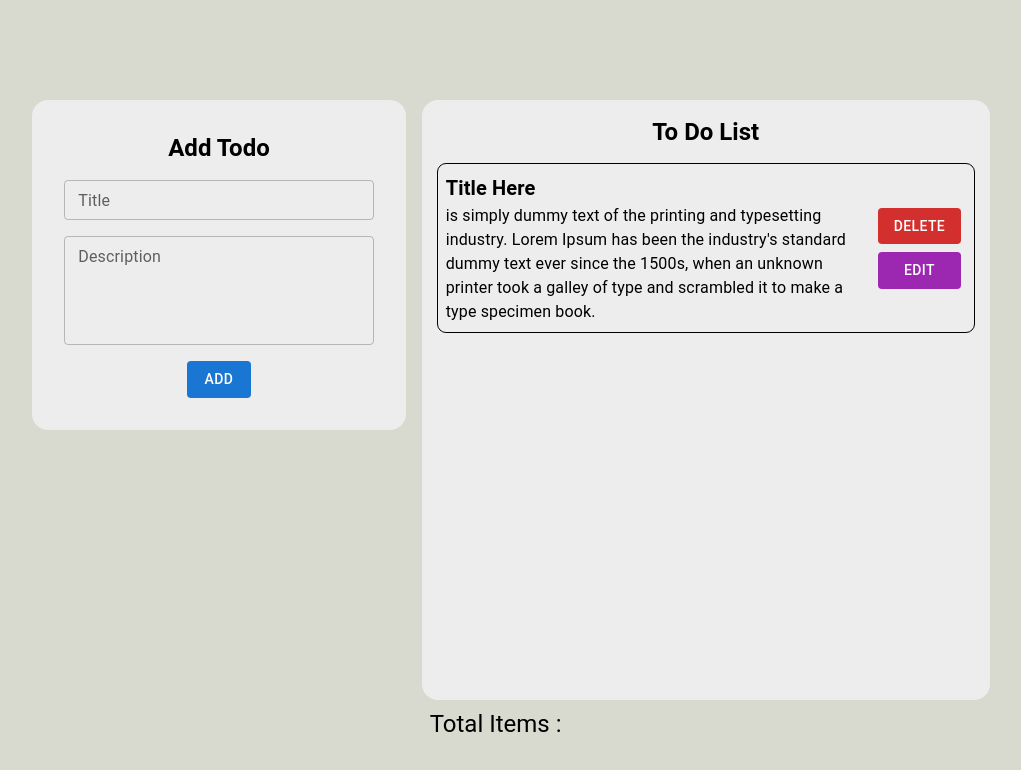
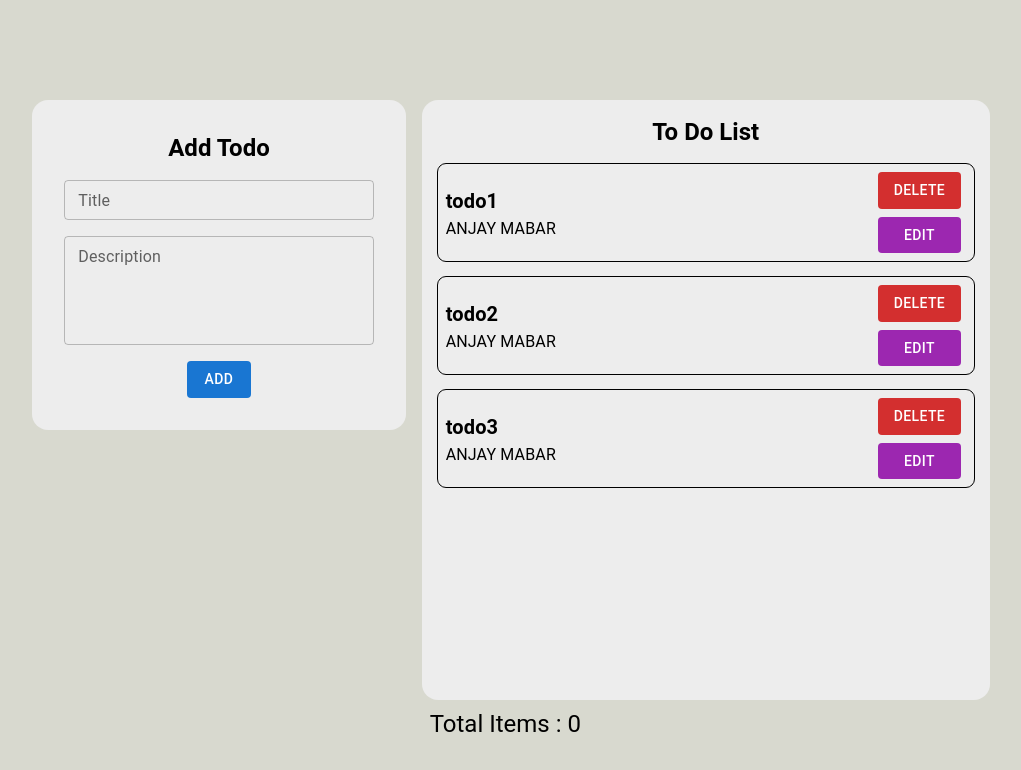
Before and after one commit to aldimenur/simple-todo-app, a React (Create React App) app: page / in a window 1280 px wide. Shown: the top 770 px of the page, without its empty margins (129-1150 px from the left). Built offline with nearby package versions, Linux system fonts and the light colour scheme.

Commit message:
create function for adding todo

```diff
--- a/src/components/AddTodo.js
+++ b/src/components/AddTodo.js
@@ -5,10 +5,25 @@ import "./AddTodo.css";
 import TextField from "@mui/material/TextField";
 import Box from "@mui/material/Box";
 import Typography from "@mui/material/Typography";
+import { useDispatch } from "react-redux";
+import { addTodo } from "../redux/todoSlice";
+import FormGroup from "@mui/material/FormGroup";
 
 const AddTodo = () => {
-  const [title, setTitle] = useState("");
-  const [desc, setDesc] = useState("");
+  const [title, setTitle] = useState();
+  const [desc, setDesc] = useState();
+
+  const dispatch = useDispatch();
+
+  const onSubmit = (event) => {
+    event.preventDefault();
+    dispatch(
+      addTodo({
+        title: title,
+        desc: desc,
+      })
+    );
+  };
 
   return (
     <>
@@ -26,7 +41,8 @@ const AddTodo = () => {
           >
             Add Todo
           </Typography>
-
+          <form onSubmit={onSubmit}>
+            <FormGroup>
               <Box
                 sx={{
                   display: "flex",
@@ -41,11 +57,13 @@ const AddTodo = () => {
                   variant="outlined"
                   size="small"
                   fullWidth
+                  value={title}
                   onChange={(title) => {
                     setTitle(title.target.value);
                   }}
                 />
                 <TextField
+                  name="desc"
                   id="outlined-basic"
                   label="Description"
                   variant="outlined"
@@ -53,14 +71,30 @@ const AddTodo = () => {
                   fullWidth
                   multiline
                   rows={4}
+                  value={desc}
                   onChange={(desc) => {
                     setDesc(desc.target.value);
                   }}
                 />
-            <Button variant="contained" disableElevation>
+                <Button
+                  variant="contained"
+                  disableElevation
+                  type="submit"
+                  onSubmit={onSubmit}
+                >
                   Add
                 </Button>
               </Box>
+            </FormGroup>
+            {/* <div>
+              <input
+                type="text"
+                value={value}
+                onChange={(event) => setValue(event.target.value)}
+              />
+              <button type="submit">Submit</button>
+            </div> */}
+          </form>
         </Box>
       </Box>
     </>
--- a/src/components/TodoLists.js
+++ b/src/components/TodoLists.js
@@ -6,22 +6,32 @@ import Box from "@mui/material/Box";
 import Typography from "@mui/material/Typography";
 import Button from "@mui/material/Button";
 import TotalItems from "./TotalItems";
+import { useSelector } from "react-redux";
+import { useDispatch } from "react-redux";
+import { deleteTodo } from "../redux/todoSlice";
 
-const TODOS = [
-  {
-    title: "Title Here",
-    content: (
-      <>
-        is simply dummy text of the printing and typesetting industry. Lorem
-        Ipsum has been the industry's standard dummy text ever since the 1500s,
-        when an unknown printer took a galley of type and scrambled it to make a
-        type specimen book.
-      </>
-    ),
-  },
-];
+// const TODOS = [
+//   {
+//     title: "Title Here",
+//     content: (
+//       <>
+//         is simply dummy text of the printing and typesetting industry. Lorem
+//         Ipsum has been the industry's standard dummy text ever since the 1500s,
+//         when an unknown printer took a galley of type and scrambled it to make a
+//         type specimen book.
+//       </>
+//     ),
+//   },
+// ];
 
 const TodoLists = () => {
+  const dispatch = useDispatch();
+  const TODOS = useSelector((state) => state.todos);
+
+  const handleDelete = (desc) => {
+    dispatch(deleteTodo(desc));
+  };
+
   return (
     <>
       <Box
@@ -72,7 +82,7 @@ const TodoLists = () => {
                     <Typography variant="h6" fontWeight={600}>
                       {e.title}
                     </Typography>
-                    <Typography>{e.content}</Typography>
+                    <Typography>{e.desc}</Typography>
                   </Box>
                   <Box
                     sx={{ display: "flex", flexDirection: "column", gap: 1 }}
--- a/src/components/TotalItems.js
+++ b/src/components/TotalItems.js
@@ -1,11 +1,14 @@
+/* eslint-disable no-unused-vars */
 import Typography from "@mui/material/Typography";
 import Box from "@mui/material/Box";
-import React from "react";
+import React, { useState } from "react";
 
 const TotalItems = () => {
+  const [totalItems, setTotalItems] = useState(0);
+
   return (
     <Box sx={{ p: 1 }}>
-      <Typography variant="h5">Total Items :</Typography>
+      <Typography variant="h5">Total Items : {totalItems}</Typography>
     </Box>
   );
 };
--- a/src/redux/store.js
+++ b/src/redux/store.js
@@ -1,6 +1,9 @@
 /* eslint-disable no-unused-vars */
 import { configureStore } from "@reduxjs/toolkit";
+import todoReducer from "./todoSlice";
 
 export default configureStore({
-  reducer: {},
+  reducer: {
+    todos: todoReducer,
+  },
 });
--- a/src/redux/todoSlice.js
+++ b/src/redux/todoSlice.js
@@ -3,20 +3,27 @@ import { createSlice } from "@reduxjs/toolkit";
 const todoSlice = createSlice({
   name: "todos",
   initialState: [
-    { id: 1, title: "todo1", completed: false },
-    { id: 2, title: "todo2", completed: false },
-    { id: 3, title: "todo3", completed: true },
+    { id: 1, title: "todo1", desc: "ANJAY MABAR", completed: false },
+    { id: 2, title: "todo2", desc: "ANJAY MABAR", completed: false },
+    { id: 3, title: "todo3", desc: "ANJAY MABAR", completed: true },
   ],
   reducers: {
     addTodo: (state, action) => {
       const newTodo = {
         id: Date.now(),
         title: action.payload.title,
+        desc: action.payload.desc,
         completed: false,
       };
       state.push(newTodo);
     },
+    deleteTodo: (state, action) => {
+      const index = state.findIndex((todo) => todo.id === action.payload.id);
+      state[index].desc = action.payload.desc;
+    },
   },
 });
 
-export const { addTodo } = todoSlice.actions;
+export const { addTodo, deleteTodo } = todoSlice.actions;
+
+export default todoSlice.reducer;
```
Lines whose indentation alone changed are shown as unchanged.
